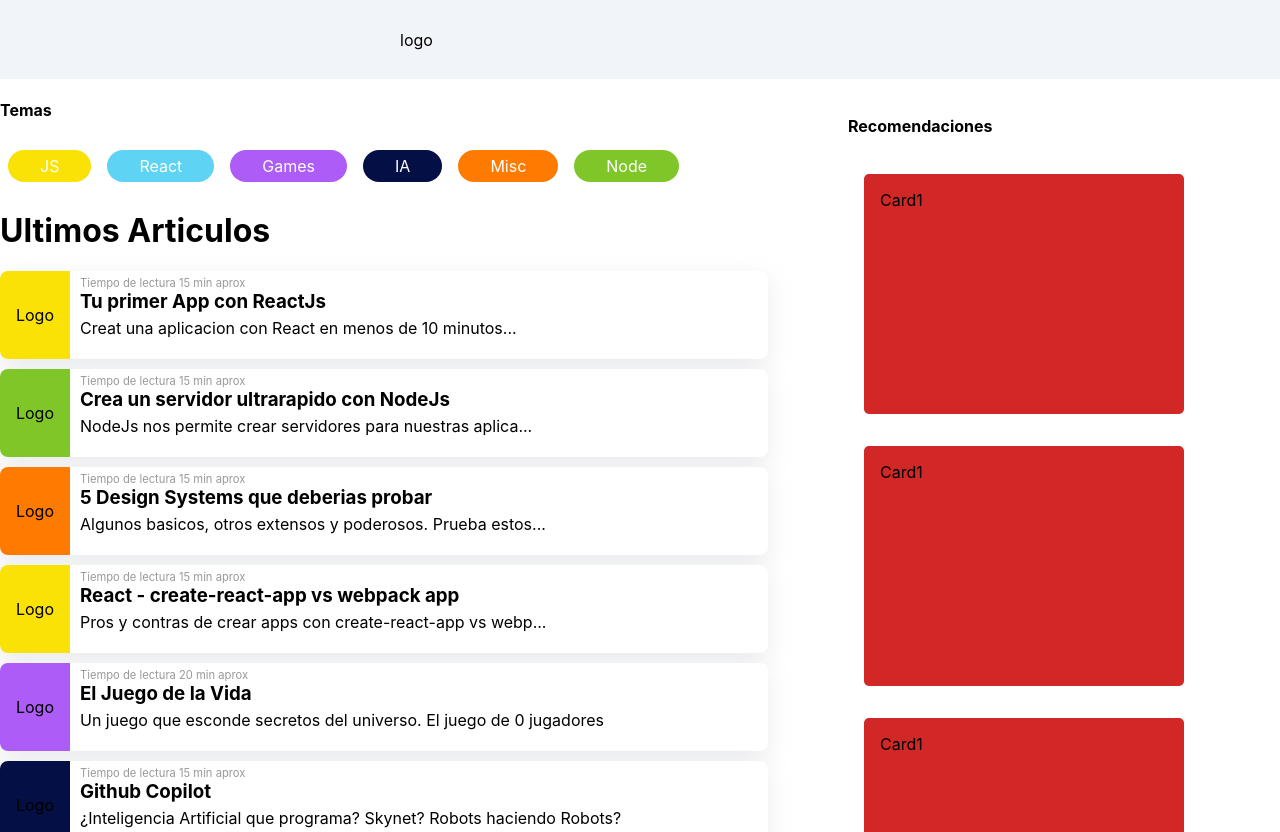
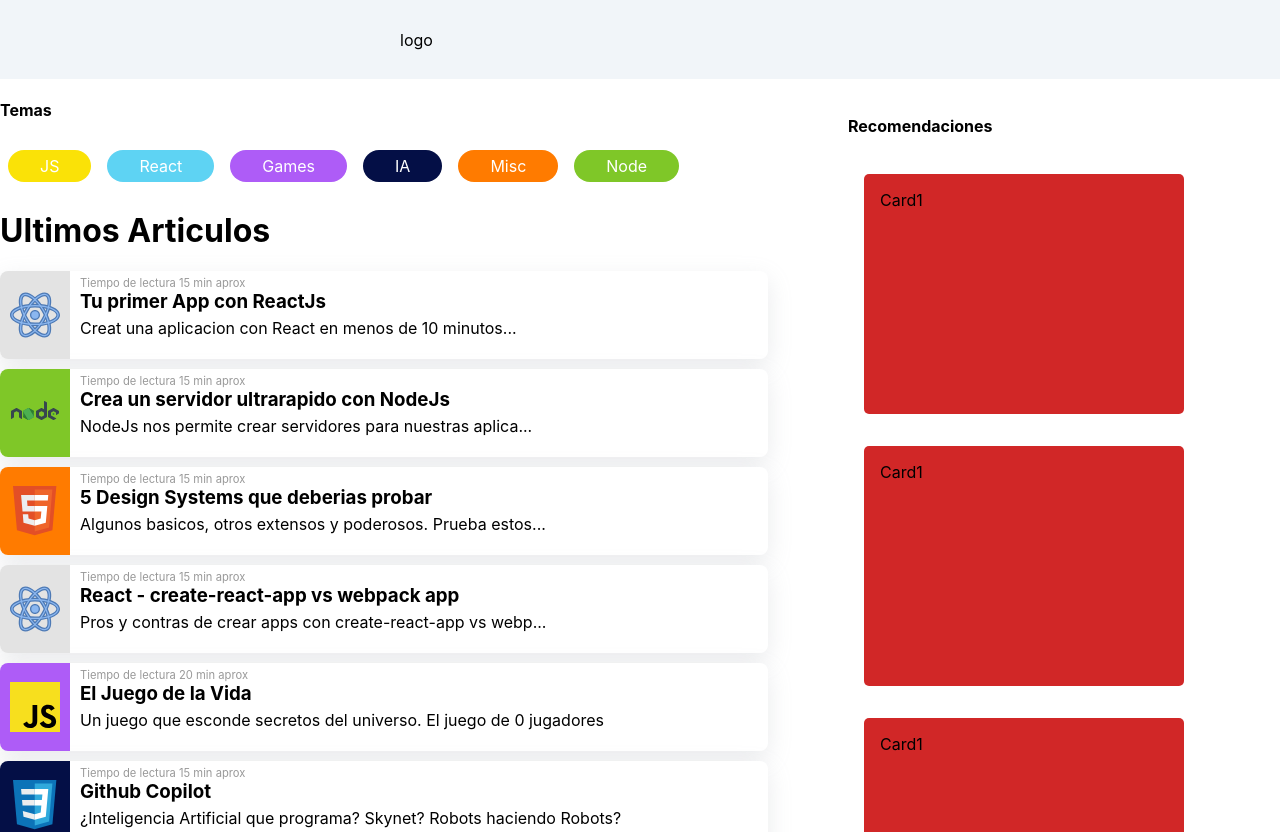
Before and after one commit to lucasangelino/maidan, a Next.js app: page / in a window 1280 px wide. Shown: the top 832 px of the page. Built offline with nearby package versions, Linux system fonts and the light colour scheme.

Commit message:
MAI add icons

```diff
--- a/components/ui/articles/Article.js
+++ b/components/ui/articles/Article.js
@@ -1,7 +1,9 @@
 import Link from "next/link";
 import { useRouter } from "next/router";
+import { JavaScript, HTML, CSS, React, NodeJs } from "../icons/index";
 import styles from "./article.module.css";
-export default function Article({ title, content, readTime, topic }) {
+
+export default function Article({ title, content, readTime, topic, icon }) {
   const {
     article,
     readtime,
@@ -12,14 +14,27 @@ export default function Article({ title, content, readTime, topic }) {
   } = styles;
   const router = useRouter();
 
+  const getArticleIcon = (topic) => {
+    const topicIcon = {
+      react: <React height={50} />,
+      javascript: <JavaScript height={50} />,
+      nodejs: <NodeJs height={50} />,
+      games: <JavaScript height={50} />,
+      ia: <CSS height={50} />,
+      misc: <HTML height={50} />,
+    };
+    return topicIcon[topic];
+  };
+
   const handleArticleClick = (e) => {
     e.preventDefault();
     router.push(`/articles/[id]`, `/articles/${"id"}`);
   };
+  console.log(icon);
   return (
     <div className={article} onClick={handleArticleClick}>
       <div className={logo} style={{ backgroundColor: topic }}>
-        Logo
+        {getArticleIcon(icon)}
       </div>
       <div className={article_content}>
         <p className={readtime}>Tiempo de lectura {readTime} aprox</p>
--- a/components/ui/articles/article.module.css
+++ b/components/ui/articles/article.module.css
@@ -23,6 +23,7 @@
   align-items: center;
   justify-content: center;
   width: 70px;
+  padding: 10px;
   max-width: 100px;
   border-bottom-left-radius: 8px;
   border-top-left-radius: 8px;
--- a/components/ui/articles/index.js
+++ b/components/ui/articles/index.js
@@ -10,6 +10,7 @@ export default function Articles({ articles }) {
           content={article.content}
           readTime={article.readTime}
           topic={article.topic}
+          icon={article.icon}
         />
       ))}
     </div>
--- /dev/null
+++ b/components/ui/icons/index.js
@@ -0,0 +1,116 @@
+function JavaScript(props) {
+  return (
+    <svg xmlns="http://www.w3.org/2000/svg" viewBox="0 0 630 630" {...props}>
+      <path fill="#f7df1e" d="M0 0h630v630H0z" />
+      <path d="M423.2 492.19c12.69 20.72 29.2 35.95 58.4 35.95 24.53 0 40.2-12.26 40.2-29.2 0-20.3-16.1-27.49-43.1-39.3l-14.8-6.35c-42.72-18.2-71.1-41-71.1-89.2 0-44.4 33.83-78.2 86.7-78.2 37.64 0 64.7 13.1 84.2 47.4l-46.1 29.6c-10.15-18.2-21.1-25.37-38.1-25.37-17.34 0-28.33 11-28.33 25.37 0 17.76 11 24.95 36.4 35.95l14.8 6.34c50.3 21.57 78.7 43.56 78.7 93 0 53.3-41.87 82.5-98.1 82.5-54.98 0-90.5-26.2-107.88-60.54zm-209.13 5.13c9.3 16.5 17.76 30.45 38.1 30.45 19.45 0 31.72-7.61 31.72-37.2v-201.3h59.2v202.1c0 61.3-35.94 89.2-88.4 89.2-47.4 0-74.85-24.53-88.81-54.075z" />
+    </svg>
+  );
+}
+
+function HTML(props) {
+  return (
+    <svg xmlns="http://www.w3.org/2000/svg" viewBox="0 0 452 520" {...props}>
+      <path fill="#e34f26" d="M41 460L0 0h451l-41 460-185 52" />
+      <path fill="#ef652a" d="M226 472l149-41 35-394H226" />
+      <path
+        fill="#ecedee"
+        d="M226 208h-75l-5-58h80V94H84l15 171h127zm0 147l-64-17-4-45h-56l7 89 117 32z"
+      />
+      <path
+        fill="#fff"
+        d="M226 265h69l-7 73-62 17v59l115-32 16-174H226zm0-171v56h136l5-56z"
+      />
+    </svg>
+  );
+}
+
+function CSS(props) {
+  return (
+    <svg xmlns="http://www.w3.org/2000/svg" viewBox="0 0 452 520" {...props}>
+      <path fill="#0c73b8" d="M41 460L0 0h451l-41 460-185 52" />
+      <path fill="#30a9dc" d="M226 472l149-41 35-394H226" />
+      <path
+        fill="#ecedee"
+        d="M226 208H94l5 57h127zm0-114H84l5 56h137zm0 261l-124-33 7 60 117 32z"
+      />
+      <path
+        fill="#fff"
+        d="M226 265h69l-7 73-62 17v59l115-32 26-288H226v56h80l-6 58h-74z"
+      />
+    </svg>
+  );
+}
+
+function React(props) {
+  return (
+    <svg xmlns="http://www.w3.org/2000/svg" viewBox="0 0 40 40" {...props}>
+      <path
+        fill="#4e7ab5"
+        d="M20 28.9C8.598 28.9 0 25.17 0 20s8.598-9 20-9 20 3.83 20 9-8.598 8.9-20 8.9zm0-14.968c-9.729 0-17.125 3.266-17.125 6.131S10.271 26.068 20 26.068s17.125-3.266 17.125-6.131S29.729 13.932 20 13.932z"
+      />
+      <path
+        fill="#4e7ab5"
+        d="M12.402 38c-.001 0 0 0 0 0-.931 0-1.781-.216-2.528-.642-1.22-.697-2.095-1.928-2.532-3.562-1.146-4.282.703-11.482 4.713-18.344C16.76 7.407 23.007 2.003 27.599 2.003c.93 0 1.78.216 2.527.642 1.218.695 2.094 1.925 2.531 3.558 1.147 4.282-.703 11.483-4.715 18.345C23.241 32.594 16.995 38 12.402 38zM27.599 5.003c-2.888 0-8.409 4.193-12.954 11.963-4.123 7.056-5.332 12.909-4.404 16.054.251.849.605 1.438 1.121 1.732 2.361 1.348 8.809-2.85 13.991-11.717 4.125-7.057 5.46-12.785 4.406-16.055-.271-.841-.604-1.435-1.119-1.728-.293-.168-.634-.249-1.041-.249z"
+      />
+      <path
+        fill="#4e7ab5"
+        d="M27.599 37.997c-4.597-.001-10.843-5.405-15.544-13.449-4.01-6.862-5.859-14.063-4.713-18.344.437-1.634 1.312-2.865 2.531-3.561C10.621 2.216 11.471 2 12.4 2c4.595 0 10.84 5.406 15.542 13.452 4.011 6.861 5.86 14.062 4.714 18.345-.438 1.633-1.313 2.863-2.53 3.558-.747.426-1.598.642-2.527.642zM12.4 5c-.407 0-.747.082-1.04.248-.515.294-.874.881-1.12 1.732-.928 3.208.281 8.999 4.404 16.055 4.541 7.769 10.063 11.962 12.954 11.962.408 0 .748-.082 1.041-.249.514-.292.883-.876 1.118-1.728.867-3.146-.281-9-4.405-16.055C20.811 9.194 15.29 5 12.4 5z"
+      />
+      <path
+        fill="#8bb7f0"
+        d="M23.5 20c0 1.935-1.565 3.5-3.5 3.5s-3.5-1.565-3.5-3.5 1.565-3.5 3.5-3.5 3.5 1.565 3.5 3.5z"
+      />
+      <path
+        fill="#4e7ab5"
+        d="M20 24c-2.206 0-4-1.794-4-4s1.794-4 4-4 4 1.794 4 4-1.794 4-4 4zm0-7c-1.654 0-3 1.346-3 3s1.346 3 3 3 3-1.346 3-3-1.346-3-3-3z"
+      />
+      <path
+        fill="#8bb7f0"
+        d="M20 28.068C9.346 28.068 1 24.524 1 20s8.346-8.068 19-8.068S39 15.476 39 20s-8.346 8.068-19 8.068zm0-15.136c-9.757 0-18 3.237-18 7.068s8.243 7.068 18 7.068S38 23.832 38 20s-8.243-7.068-18-7.068z"
+      />
+      <path
+        fill="#8bb7f0"
+        d="M12.402 37c-.001 0 0 0 0 0-.755 0-1.438-.172-2.033-.511-.996-.569-1.689-1.562-2.062-2.952-1.081-4.037.729-10.938 4.61-17.581C17.379 8.33 23.416 3.003 27.599 3.003c.754 0 1.438.172 2.032.511.995.568 1.688 1.56 2.061 2.948 1.081 4.037-.729 10.938-4.612 17.582C22.621 31.672 16.586 37 12.402 37zM27.599 4.003c-3.784 0-9.595 5.239-13.817 12.458-3.695 6.325-5.507 13.083-4.508 16.818.301 1.123.836 1.91 1.592 2.342.441.251.957.379 1.535.379 3.785 0 9.595-5.24 13.814-12.461 3.697-6.326 5.51-13.085 4.509-16.818-.3-1.121-.835-1.908-1.59-2.338-.441-.252-.957-.38-1.535-.38z"
+      />
+      <path
+        fill="#8bb7f0"
+        d="M27.599 36.997c-4.187-.001-10.224-5.327-14.681-12.953C9.036 17.401 7.227 10.5 8.308 6.463c.372-1.39 1.065-2.383 2.062-2.952C10.964 3.172 11.647 3 12.4 3c4.185 0 10.221 5.328 14.679 12.956 3.883 6.642 5.692 13.543 4.61 17.582-.371 1.389-1.064 2.381-2.059 2.948-.594.339-1.277.511-2.031.511zM12.4 4c-.577 0-1.094.128-1.535.379-.756.432-1.291 1.219-1.592 2.342-.999 3.734.813 10.493 4.508 16.818C18 30.757 23.812 35.996 27.599 35.997c.578 0 1.095-.128 1.536-.38.754-.43 1.289-1.217 1.589-2.338 1-3.735-.812-10.494-4.508-16.818C21.996 9.241 16.187 4 12.4 4z"
+      />
+    </svg>
+  );
+}
+
+function NodeJs(props) {
+  return (
+    <svg
+      xmlns="http://www.w3.org/2000/svg"
+      viewBox="0 0 48 48"
+      width={48}
+      height={48}
+      {...props}
+    >
+      <path
+        fill="#388e3c"
+        d="M17.204 19.122l-4.907 2.715a.563.563 0 00-.297.492v5.433c0 .203.113.39.297.492l4.908 2.717c.183.101.41.101.593 0l4.907-2.717a.566.566 0 00.295-.492v-5.433a.564.564 0 00-.297-.492l-4.906-2.715a.613.613 0 00-.594 0m25.248 4.891l-.818.452a.093.093 0 00-.049.082v.906c0 .034.019.065.049.082l.818.453a.102.102 0 00.099 0l.818-.453a.095.095 0 00.049-.082v-.906a.094.094 0 00-.05-.082l-.818-.452c-.015-.009-.032-.013-.049-.013s-.034.004-.049.013"
+      />
+      <path
+        fill="#37474f"
+        d="M35.751 13.364l-2.389-1.333a.243.243 0 00-.361.212L33 20.295l-2.203-1.219a.613.613 0 00-.594 0h.001l-4.907 2.715a.563.563 0 00-.297.491v5.433c0 .203.113.39.297.492l4.908 2.717c.183.101.41.101.593 0l4.907-2.717a.565.565 0 00.295-.492V13.788a.487.487 0 00-.249-.424zm-2.885 13.094l-2.23 1.235a.28.28 0 01-.269 0l-2.231-1.235a.255.255 0 01-.136-.224v-2.47c0-.092.051-.177.135-.224l2.231-1.234h-.001a.29.29 0 01.27 0l2.23 1.234a.259.259 0 01.135.225v2.47a.257.257 0 01-.134.223z"
+      />
+      <path
+        fill="#2e7d32"
+        d="M17.204 19.122L12 27.762c0 .203.113.39.297.492l4.908 2.717c.183.101.41.101.593 0L23 22.329a.564.564 0 00-.297-.492l-4.906-2.715a.613.613 0 00-.594 0"
+      />
+      <path
+        fill="#4caf50"
+        d="M17.204 19.122l-4.907 2.715a.563.563 0 00-.297.492l5.204 8.642c.183.101.41.101.593 0l4.907-2.717a.565.565 0 00.296-.492l-5.203-8.64a.613.613 0 00-.594 0"
+      />
+      <path
+        fill="#37474f"
+        d="M47.703 21.791l-4.906-2.715a.613.613 0 00-.594 0h.001l-4.907 2.715a.574.574 0 00-.297.503v5.411c0 .209.114.402.297.503l4.908 2.717a.613.613 0 00.593 0l2.263-1.253a.3.3 0 00-.002-.526l-4.924-2.687a.263.263 0 01-.135-.228v-2.466c0-.092.05-.177.13-.221l2.235-1.236h-.001a.29.29 0 01.27 0l2.235 1.237c.08.044.13.129.13.221v2.012a.241.241 0 00.363.208l2.398-1.393a.483.483 0 00.24-.417v-1.88a.576.576 0 00-.297-.505zm-37 0l-4.906-2.715a.613.613 0 00-.594 0h.001L.297 21.791a.574.574 0 00-.297.503v7.465a.241.241 0 00.363.208l2.398-1.393A.482.482 0 003 28.157v-4.393c0-.092.05-.177.13-.221l2.235-1.236a.29.29 0 01.27 0l2.235 1.237c.08.044.13.129.13.221v4.393a.48.48 0 00.24.417l2.398 1.393a.246.246 0 00.242.001.245.245 0 00.12-.21v-7.464a.576.576 0 00-.297-.504z"
+      />
+    </svg>
+  );
+}
+
+export { JavaScript, HTML, CSS, React, NodeJs };
--- a/constants/content/index.js
+++ b/constants/content/index.js
@@ -31,7 +31,8 @@ const articles = [
     title: "Tu primer App con ReactJs",
     content: "Creat una aplicacion con React en menos de 10 minutos...",
     readTime: "15 min",
-    topic: "#fae207",
+    topic: "#e3e3e3",
+    icon: "react",
   },
   {
     id: 1,
@@ -39,6 +40,7 @@ const articles = [
     content: "NodeJs nos permite crear servidores para nuestras aplica...",
     readTime: "15 min",
     topic: "#7FC728",
+    icon: "nodejs",
   },
   {
     id: 1,
@@ -46,13 +48,15 @@ const articles = [
     content: "Algunos basicos, otros extensos y poderosos. Prueba estos...",
     readTime: "15 min",
     topic: "#ff7b00",
+    icon: "misc",
   },
   {
     id: 1,
     title: "React - create-react-app vs webpack app",
     content: "Pros y contras de crear apps con create-react-app vs webp...",
     readTime: "15 min",
-    topic: "#fae207",
+    topic: "#e3e3e3",
+    icon: "react",
   },
   {
     id: 1,
@@ -61,6 +65,7 @@ const articles = [
       "Un juego que esconde secretos del universo. El juego de 0 jugadores",
     readTime: "20 min",
     topic: "#AE5CF7",
+    icon: "games",
   },
   {
     id: 1,
@@ -69,6 +74,7 @@ const articles = [
       "¿Inteligencia Artificial que programa? Skynet? Robots haciendo Robots?",
     readTime: "15 min",
     topic: "#040F46",
+    icon: "ia",
   },
 ];
 
```
